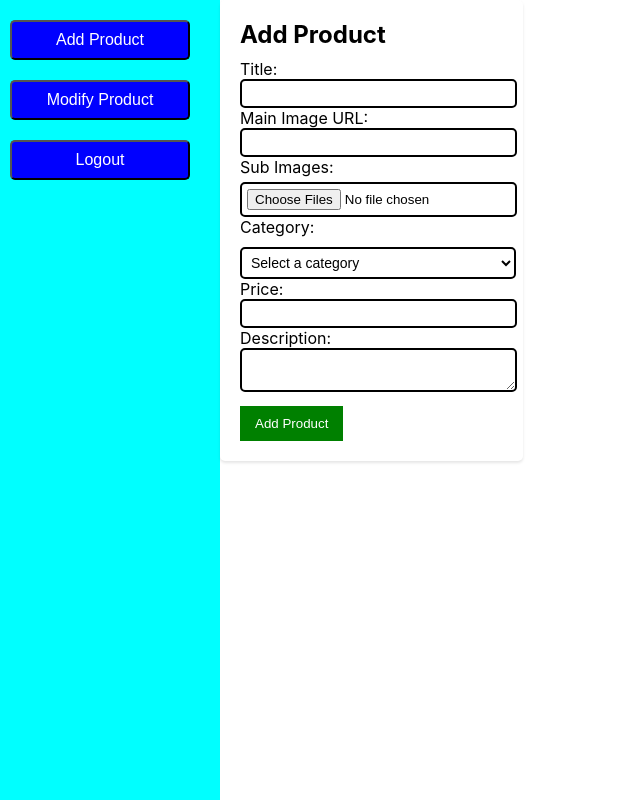
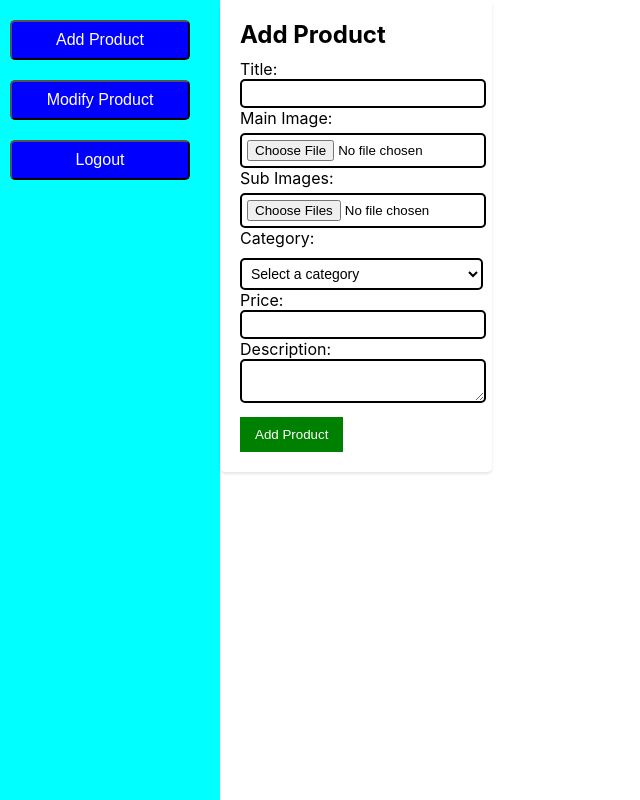
Before and after one commit to BikashTamang12/GameTech, a React (Create React App) app: page /adminPage in a window 1280 px wide. Both pictures are taken after a click on the button "Add Product". Shown: the top 800 px of the page, without its empty margins (0-640 px from the left). Built offline with nearby package versions, Linux system fonts and the light colour scheme.

Commit message:
newly added

```diff
--- a/src/Components/ProductForm.jsx
+++ b/src/Components/ProductForm.jsx
@@ -1,13 +1,13 @@
-// ProductForm.jsx
-//in here the work for the pass of add product and update product is done
 import React from "react";
 import "./ProductForm.css";
 
 const ProductForm = ({
-  product, // The product details filed
+  product, // The product details field
   onChange, // Handle input changes
+  onMainImageChange, // New handler for main image file input change
   onSubImageChange, // Handler for sub-image file input changes
   onSubmit, // Handle submission
+  onDelete, // Handle delete action
   isEditing, // to indicate if we're in editing mode
 }) => (
   <div className="form-container">
@@ -25,17 +25,18 @@ const ProductForm = ({
           required // Make this field mandatory
         />
       </label>
-      {/* Main Image URL input field */}
+
+      {/* Main Image file input field */}
       <label>
-        Main Image URL:
+        Main Image:
         <input
-          type="text"
-          name="image"
-          value={product.image} // Binding to the image URL of the product
-          onChange={onChange} // Call onChange when the input value changes
+          type="file"
+          name="mainImage"
+          onChange={onMainImageChange} // Call onMainImageChange when the file is selected
           required // Make this field filled
         />
       </label>
+
       {/* Sub Images file input field */}
       <label>
         Sub Images:
@@ -46,6 +47,7 @@ const ProductForm = ({
           onChange={onSubImageChange} // Call onSubImageChange when files are selected
         />
       </label>
+
       {/* Category selection dropdown */}
       <label>
         Category:
@@ -66,6 +68,7 @@ const ProductForm = ({
           <option value="psp">PSP</option>
         </select>
       </label>
+
       {/* Price input field */}
       <label>
         Price:
@@ -77,6 +80,7 @@ const ProductForm = ({
           required
         />
       </label>
+
       {/* Description textarea */}
       <label>
         Description:
@@ -87,11 +91,13 @@ const ProductForm = ({
           required
         ></textarea>
       </label>
-      {/* Submit button to either add or update a product */}
-      <button type="button" onClick={onSubmit}>
-        {isEditing ? "Update Product" : "Add Product"}{" "}
-        {/* Button text changes based on editing state */}
-      </button>
+
+      {/* Buttons container */}
+      <div className="button-container">
+        <button type="button" onClick={onSubmit}>
+          {isEditing ? "Update Product" : "Add Product"}
+        </button>
+      </div>
     </form>
   </div>
 );
--- a/src/Components/UserAdmin.jsx
+++ b/src/Components/UserAdmin.jsx
@@ -21,6 +21,18 @@ function UserAdmin({ products, setProducts }) {
   // Handle changes in the input fields of the product form
   const handleInputChange = (e) => {
     setNewProduct({ ...newProduct, [e.target.name]: e.target.value });
+  };
+
+  // Handle changes in the main image file input
+  const handleMainImageChange = (e) => {
+    const file = e.target.files[0];
+    if (file) {
+      const imageUrl = URL.createObjectURL(file);
+      setNewProduct((prevProduct) => ({
+        ...prevProduct,
+        image: imageUrl,
+      }));
+    }
   };
 
   // Handle changes in the sub images file input
@@ -127,16 +139,19 @@ function UserAdmin({ products, setProducts }) {
       <main>
         {message && <p className="message">{message}</p>}{" "}
         {/* Display user actions messages */}
-        {showForm && (
+        {showForm && ( // Show the form if the user is adding or editing a product
           <ProductForm
             product={newProduct} // Pass the product details to the form
             onChange={handleInputChange} // Input change handler
+            onMainImageChange={handleMainImageChange} // Pass main image change handler
             onSubImageChange={handleSubImagesChange} // Sub image change handler
             onSubmit={isEditing ? handleUpdateProduct : handleAddProduct} // Submit based on editing condition
             isEditing={isEditing} // Pass editing state to the form
           />
         )}
-        {showModifyList && ( // Show product list only if "Modify Product" is clicked
+        {/* Only show the product list if not in the process of adding/updating a product */}
+        {!showForm &&
+          showModifyList && ( // Show product list only if "Modify Product" is clicked and no form is shown
             <div className="product-list">
               {products.length === 0 ? (
                 <p>No products available.</p> // shows when no products are available
@@ -151,11 +166,7 @@ function UserAdmin({ products, setProducts }) {
                     <button onClick={() => handleEditProduct(index)}>
                       Update
                     </button>{" "}
-                  {/* Edit button */}
-                  <button onClick={() => handleDelete(index)}>
-                    Delete
-                  </button>{" "}
-                  {/* Delete button */}
+                    <button onClick={() => handleDelete(index)}>Delete</button>
                   </div>
                 ))
               )}
```
Lines whose indentation alone changed are shown as unchanged.
